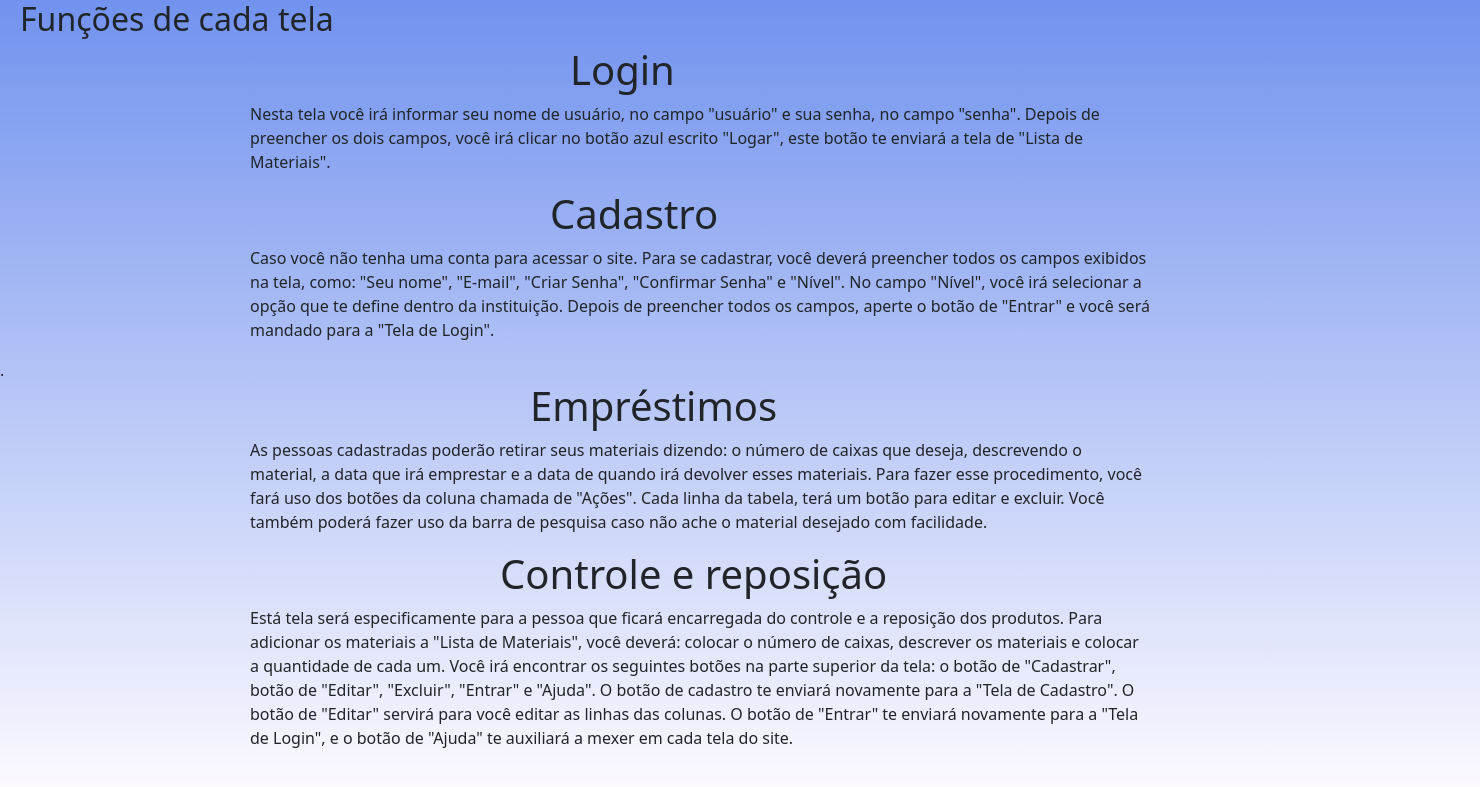
After one commit to Felipe-Gar/TCC_Guru, a PHP site: page /banco_login/ajuda.html in a window 1480 px wide. The commit adds this page. Shown: the top 787 px of the page. Run offline with PHP 8.4, Linux system fonts and the light colour scheme.

Commit message:
final curso amem

```diff
--- a/AreaPrivada/Administrador.php
+++ b/AreaPrivada/Administrador.php
@@ -73,7 +73,7 @@ if (!isset($_SESSION['id_usuarios'])) { //caso estiver indefinida,não possui um
                         </a>
 
 
-                           </tr>";
+                           </td>";
                 }
                 ?>
 
@@ -88,7 +88,7 @@ if (!isset($_SESSION['id_usuarios'])) { //caso estiver indefinida,não possui um
     <script src="https://maxcdn.bootstrapcdn.com/bootstrap/4.0.0/js/bootstrap.min.js" integrity="sha384-JZR6Spejh4U02d8jOt6vLEHfe/JQGiRRSQQxSfFWpi1MquVdAyjUar5+76PVCmYl" crossorigin="anonymous"></script>
     <script src="../PoderAdm/controler.js"></script>
     <div class="link2">
-        <a href="ajuda/ajuda.html">
+        <a href="../banco_login/ajuda.html">
             <p id="cadastrohr"> Ajuda</p>
         </a>
     </div>
--- a/Cad_usuario/cadastro.php
+++ b/Cad_usuario/cadastro.php
@@ -71,10 +71,10 @@ if (!isset($_SESSION['id_usuarios'])) {
         </div>
     </form>
     <div class="link2">
-        <a href="ajuda/ajuda.html">
+        <a href="../banco_login/ajuda.html">
             <p id="cadastrohr"> Ajuda</p>
         </a>
-    </div>
+
 </body>
 
 </html>
--- /dev/null
+++ b/Css/ajuda.css
@@ -0,0 +1,55 @@
+body{
+    background-image: linear-gradient(#7192ee, #fefbff);
+    background-attachment: fixed;
+    }
+
+#funcoes{
+margin-left: 20px;
+width: 400px;
+
+}
+
+
+    #informaçoes2{
+        width: 900px;
+        margin-left: 570px;
+
+    }
+
+#informaçoes{
+    width: 900px;
+    margin-left: 250px;
+
+}
+
+#ajuda3{
+    width: 900px;
+    margin-left: 250px;
+
+}#ajuda33{
+    width: 900px;
+    margin-left: 550px;
+
+}
+
+#ajuda4{
+    width: 900px;
+    margin-left: 250px;
+
+}
+#ajuda44{
+    width: 600px;
+    margin-left: 530px;
+
+}
+
+#ajuda5{
+    width: 900px;
+    margin-left: 250px;
+
+}
+#ajuda55{
+    width: 600px;
+    margin-left: 500px;
+
+}
--- a/Css/emprestimo.css
+++ b/Css/emprestimo.css
@@ -21,6 +21,7 @@ input{
     padding: 12px;
     border-radius: 8px;
    border-color: #fff;
+   background-color: #fff !important;
 
 
 }
--- a/PoderAdm/Editar.php
+++ b/PoderAdm/Editar.php
@@ -47,9 +47,10 @@ $edit = mysqli_fetch_assoc($exec);
 
     </form>
     <div class="link2">
-        <a href="ajuda/ajuda.html">
+        <a href="../banco_login/ajuda.html">
             <p id="cadastrohr"> Ajuda</p>
         </a>
+</div>
 
 </body>
 
--- a/PoderAdm/Emprestimo.php
+++ b/PoderAdm/Emprestimo.php
@@ -60,11 +60,10 @@ if (!isset($_SESSION['id_usuarios'])) { //caso estiver indefinida,não possui um
             <input type="submit" class="form-button" name="botao" value="Emprestar">
         </form>
         <div class="link2">
-        <a href="ajuda/ajuda.html">
+        <a href="../banco_login/ajuda.html">
             <p id="cadastrohr"> Ajuda</p>
         </a>
-
-    </div>
+</div>
 
     <script type="text/javascript" src="//ajax.googleapis.com/ajax/libs/jquery/2.2.3/jquery.min.js"></script>
     <script type="text/javascript" src="emprestar.js"></script>
--- a/PoderAdm/devolucao.php
+++ b/PoderAdm/devolucao.php
@@ -56,11 +56,10 @@ if (!isset($_SESSION['id_usuarios'])) { //caso estiver indefinida,não possui um
             <input type="submit" class="form-button" name="botao" value="devolve">
         </form>
         <div class="link2">
-        <a href="ajuda/ajuda.html">
+        <a href="../banco_login/ajuda.html">
             <p id="cadastrohr"> Ajuda</p>
         </a>
 
-    </div>
 
     <script type="text/javascript" src="//ajax.googleapis.com/ajax/libs/jquery/2.2.3/jquery.min.js"></script>
     <script type="text/javascript" src="devolver.js"></script>
--- a/PoderAdm/proce_excluir.php
+++ b/PoderAdm/proce_excluir.php
@@ -5,7 +5,7 @@ include_once("../Cad_usuario/conexao.php");
 
 $id_produto =  filter_input(INPUT_GET, 'id_produto', FILTER_SANITIZE_NUMBER_INT);;
  $result_prod="DELETE FROM  produto WHERE id_produto = $id_produto";
- $prod_res=mysqli_query($conn, $result_prod);
+ $prod_res = mysqli_query($conn, $result_prod);
 
  if(mysqli_affected_rows($conn)){
     echo "<script>alert('Produto excluido com sucesso ');</script>";
--- /dev/null
+++ b/banco_login/ajuda.html
@@ -0,0 +1,37 @@
+<!DOCTYPE html>
+<html lang="en">
+<head>
+    <meta charset="UTF-8">
+    <meta http-equiv="X-UA-Compatible" content="IE=edge">
+    <meta name="viewport" content="width=device-width, initial-scale=1.0">
+    <title>Ajuda</title>
+    <link href="../Css/ajuda.css" rel="stylesheet">
+    <!-- CSS only -->
+<link href="https://cdn.jsdelivr.net/npm/bootstrap@5.1.3/dist/css/bootstrap.min.css" rel="stylesheet" integrity="sha384-1BmE4kWBq78iYhFldvKuhfTAU6auU8tT94WrHftjDbrCEXSU1oBoqyl2QvZ6jIW3" crossorigin="anonymous">
+
+<!-- JavaScript Bundle with Popper -->
+<script src="https://cdn.jsdelivr.net/npm/bootstrap@5.1.3/dist/js/bootstrap.bundle.min.js" integrity="sha384-ka7Sk0Gln4gmtz2MlQnikT1wXgYsOg+OMhuP+IlRH9sENBO0LRn5q+8nbTov4+1p" crossorigin="anonymous"></script>
+
+</head>
+<body>
+    <h2 id="funcoes">Funções de cada tela </h2>
+    <h1 id="informaçoes2"> Login</h1>
+    <p id="informaçoes">Nesta tela você irá informar seu nome de usuário, no campo "usuário" e sua senha, no campo "senha". Depois de preencher os dois campos, você irá clicar no botão azul escrito "Logar", este botão te enviará a tela de "Lista de Materiais".</p>
+
+
+    <h1 id="ajuda33"> Cadastro</h1>
+    <p id="ajuda3"> Caso você não tenha uma conta para acessar o site. Para se cadastrar, você deverá preencher todos os campos exibidos na tela, como: "Seu nome", "E-mail", "Criar Senha", "Confirmar Senha" e "Nível". No campo "Nível", você irá selecionar a opção que te define dentro da instituição. Depois de preencher todos os campos, aperte o botão de "Entrar" e você será mandado para a "Tela de Login".</p>.
+
+
+    <h1 id="ajuda44"> Empréstimos</h1>
+    <p id="ajuda4">As pessoas cadastradas poderão retirar seus materiais dizendo: o número de caixas que deseja, descrevendo o material, a data que irá emprestar e a data de quando irá devolver esses materiais. Para fazer esse procedimento, você fará uso dos botões da coluna chamada de "Ações". Cada linha da tabela, terá um botão para editar e excluir. Você também poderá fazer uso da barra de pesquisa caso não ache o material desejado com facilidade.</p>
+
+
+    <h1 id="ajuda55"> Controle e reposição</h1>
+    <p id="ajuda5"> Está tela será especificamente para a pessoa que ficará encarregada do controle e a reposição dos produtos. Para adicionar os materiais a "Lista de Materiais", você deverá: colocar o número de caixas, descrever os materiais e colocar a quantidade de cada um. Você irá encontrar os seguintes botões na parte superior da tela: o botão de "Cadastrar", botão de "Editar", "Excluir", "Entrar" e "Ajuda". O botão de cadastro te enviará novamente para a "Tela de Cadastro". O botão de "Editar" servirá para você editar as linhas das colunas. O botão de "Entrar" te enviará novamente para a "Tela de Login", e o botão de "Ajuda" te auxiliará a mexer em cada tela do site. </p>
+
+
+
+
+</body>
+</html>
```
Also changed, not shown: AreaPrivada/Colaborador.php (+5 -3 lines), Css/Colaborador.css (+12 -0 lines), Css/cadproduto.css (+12 -0 lines), PoderAdm/cadastro_prod.php (+12 -8 lines), index.php (+5 -5 lines), sql/system_guru (2).sql (added, +234 -0 lines).
